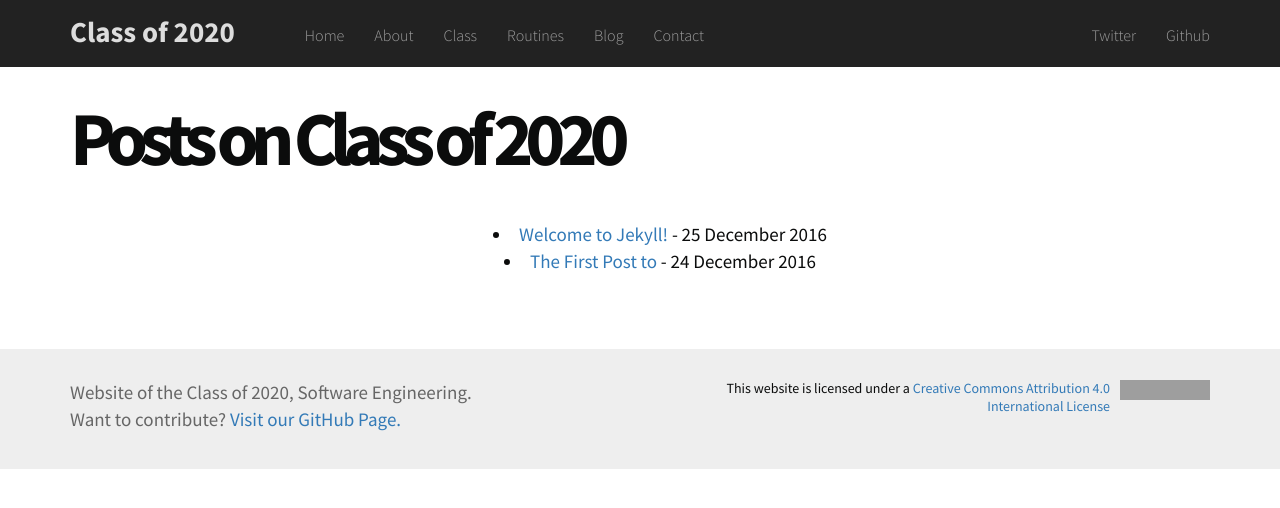
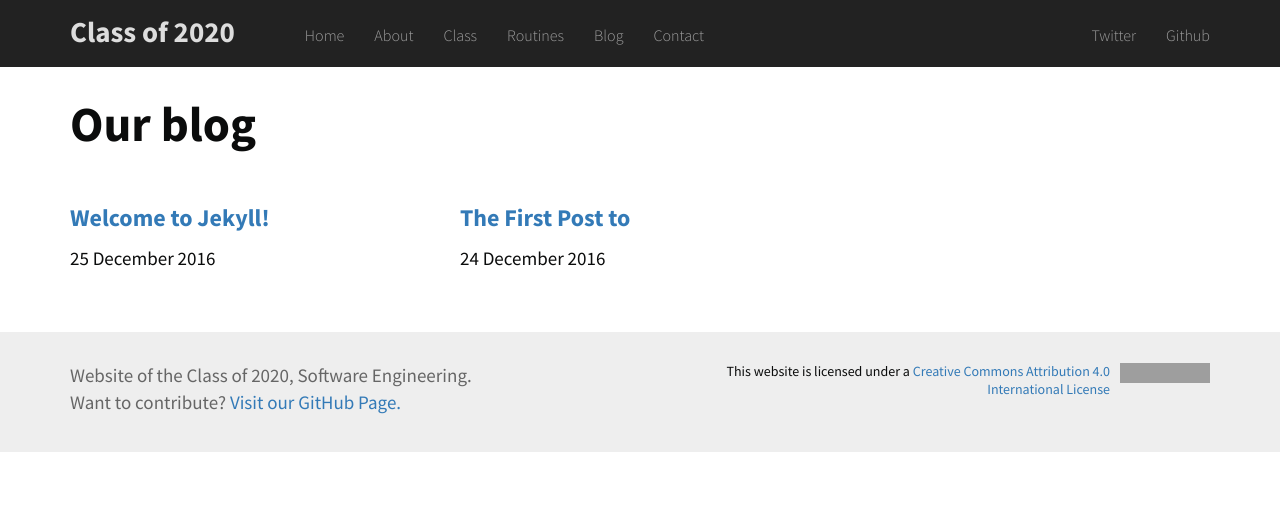
Before and after one commit to Classof2020/classof2020.github.io, a Jekyll site: the page built from blog.html, in a window 1280 px wide. Shown: the top 508 px of the page. Built offline with Jekyll 4.4.1, drawn with Linux system fonts in a browser that asks for light colours; nearby versions of some CDN libraries; grey boxes are pictures that could not be loaded.

Commit message:
minor change to the blog layout

```diff
--- a/blog.html
+++ b/blog.html
@@ -1,20 +1,18 @@
 ---
 layout: base
-title: Blog Posts
+title: Our blog
 permalink: /blog/
 ---
-<h1 style="font-size:400%; font-weight:bold; letter-spacing:-8px;">Posts on Class of 2020</h1><br>
+
+<h1>Our blog</h1><br>
 <section>
-  <div>
-    <div class="row">
-      <div class="text-center">
-        <ul style="list-style-position: inside">
-            {% for post in site.posts %}
-              <li>
-                <a href="{{ site.baseurl }}{{ post.url }}">{{ post.title }}</a> - {{ post.date | date:"%d %B %Y" }}
-              </li>
-            {% endfor %}
-        </ul>
+  <div class="row">
+  {% for post in site.posts %}
+    <div class="col-sm-4">
+
+                <h4><a href="{{ site.baseurl }}{{ post.url }}">{{ post.title }}</a></h4> {{ post.date | date:"%d %B %Y" }}
+    </div>
+      {% endfor %}
       </div>
     </div>
   </div>
```
Also changed, not shown: Gemfile.lock.
